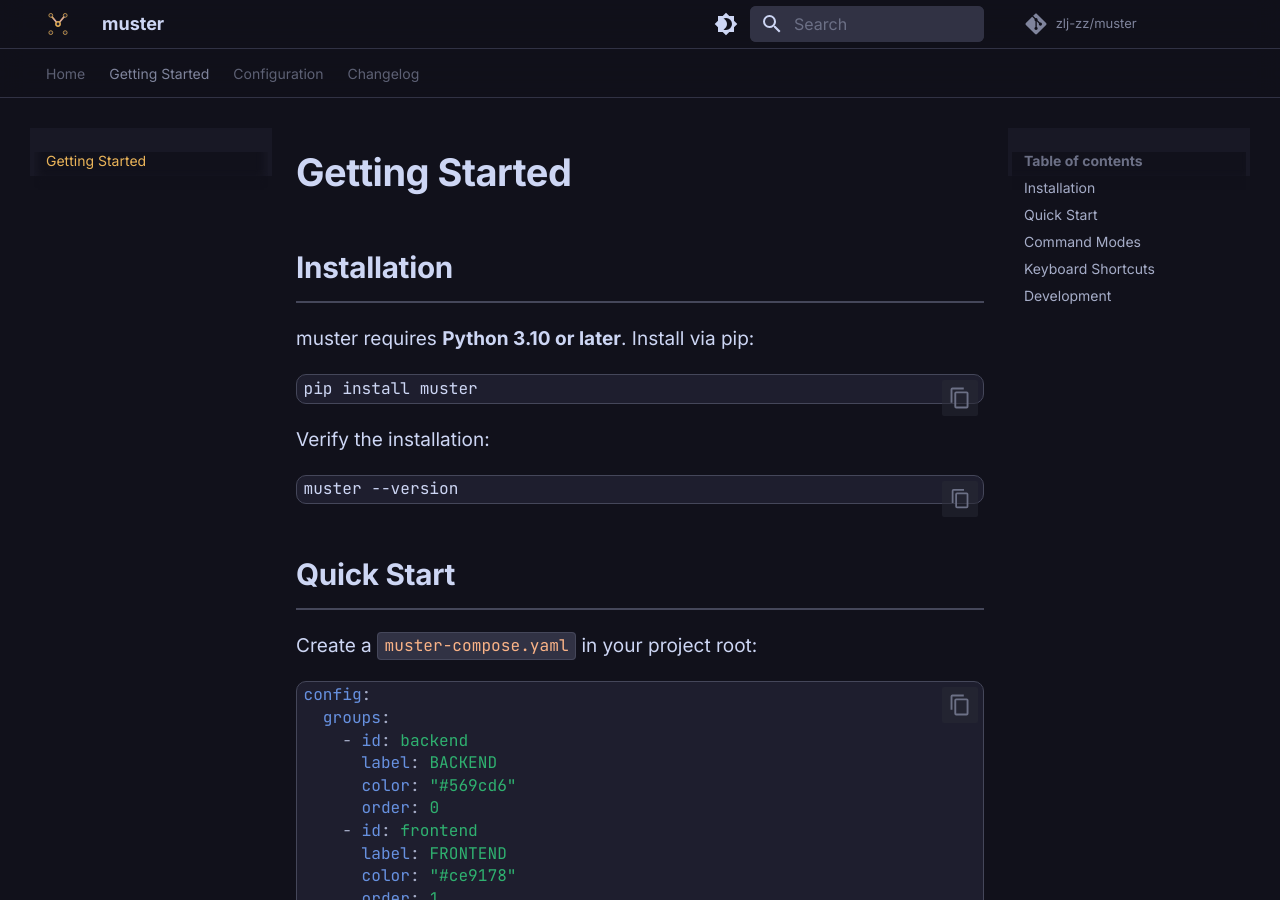
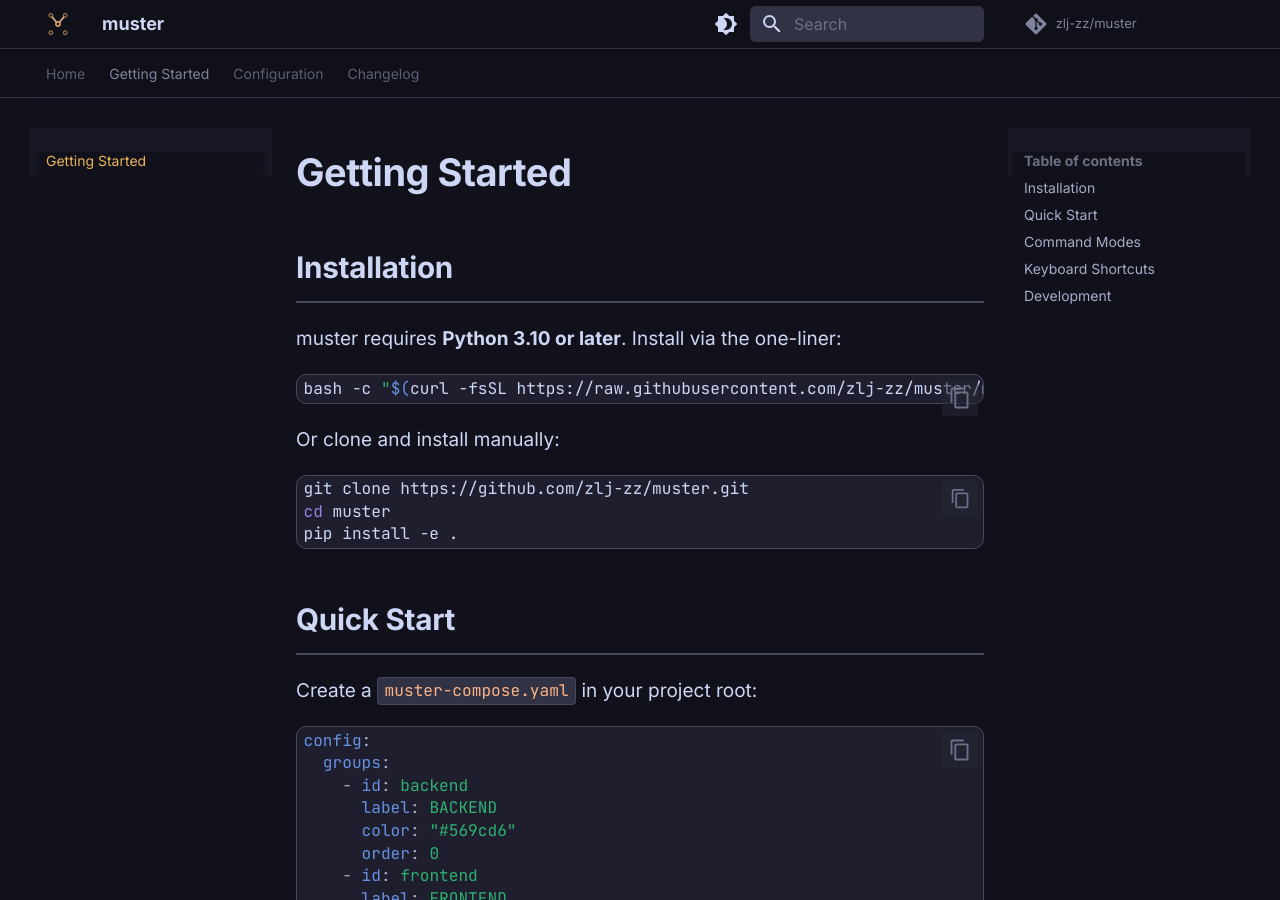
Before and after one commit to zlj-zz/muster, an MkDocs documentation site: the page built from docs/getting-started.md, in a window 1280 px wide and 900 px high. Built offline with MkDocs 1.6.1 and Material for MkDocs 9.7.7, drawn with Linux system fonts in a browser that asks for light colours; comment, search, counter and statistics services are not loaded.

Commit message:
chore: bump version to 0.2.2 and update install instructions
- Bump __version__ to 0.2.2
- Update changelog with 0.2.2 release date
- Add install.sh one-liner script
- Replace pip install with curl-based install in README/docs

Co-Authored-By: Claude Opus 4.7 <noreply@anthropic.com>

````diff
--- a/docs/getting-started.md
+++ b/docs/getting-started.md
@@ -2,16 +2,18 @@
 
 ## Installation
 
-muster requires **Python 3.10 or later**. Install via pip:
+muster requires **Python 3.10 or later**. Install via the one-liner:
 
 ```bash
-pip install muster
+bash -c "$(curl -fsSL https://raw.githubusercontent.com/zlj-zz/muster/main/install.sh)"
 ```
 
-Verify the installation:
+Or clone and install manually:
 
 ```bash
-muster --version
+git clone https://github.com/zlj-zz/muster.git
+cd muster
+pip install -e .
 ```
 
 ## Quick Start
--- a/src/muster/__about__.py
+++ b/src/muster/__about__.py
@@ -1,3 +1,3 @@
 """muster version."""
 
-__version__ = "0.2.1"
+__version__ = "0.2.2"
````
Also changed, not shown: README.md (+1 -1 lines), docs/changelog.md (+2 -0 lines), 1 other file.
